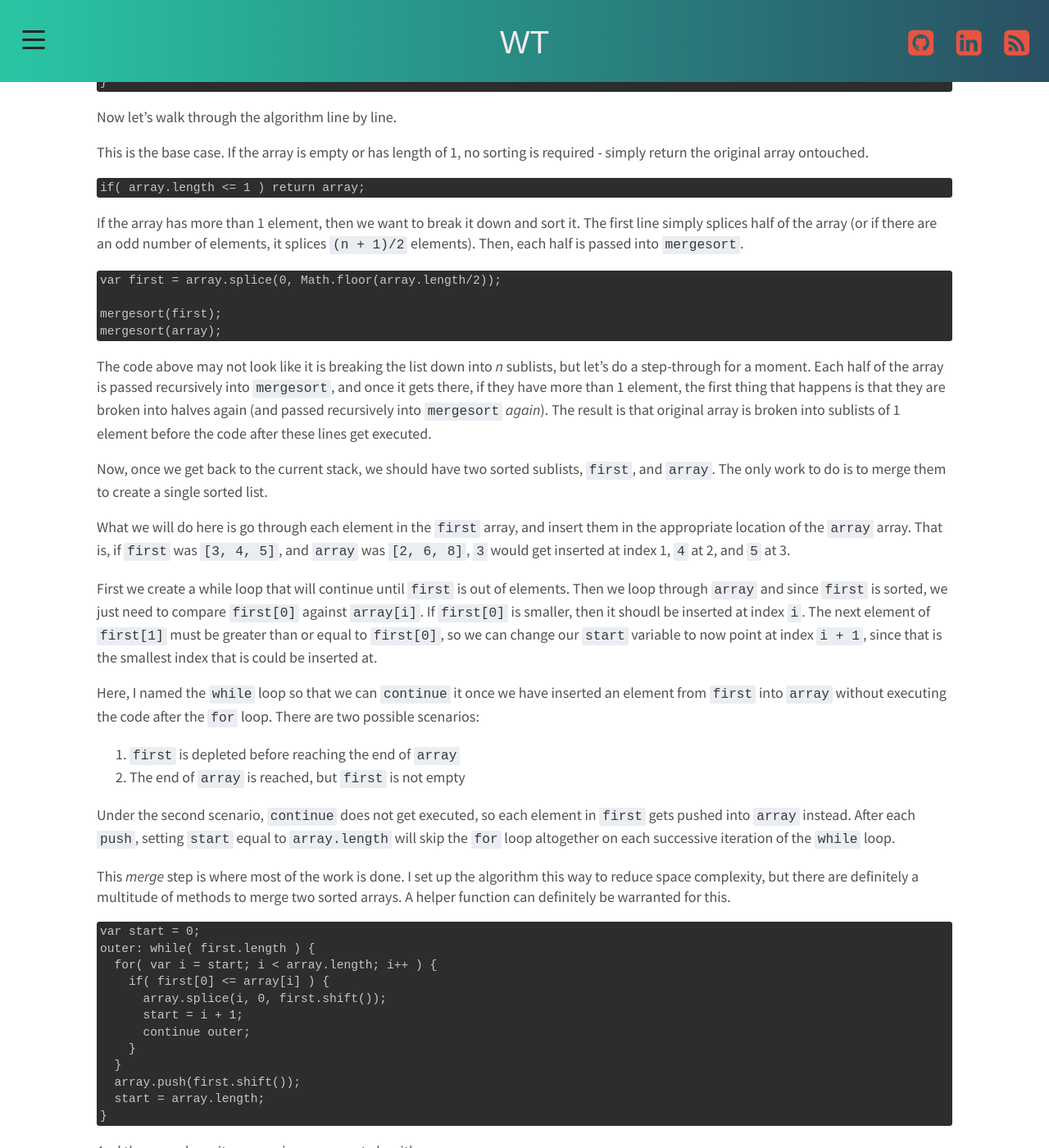
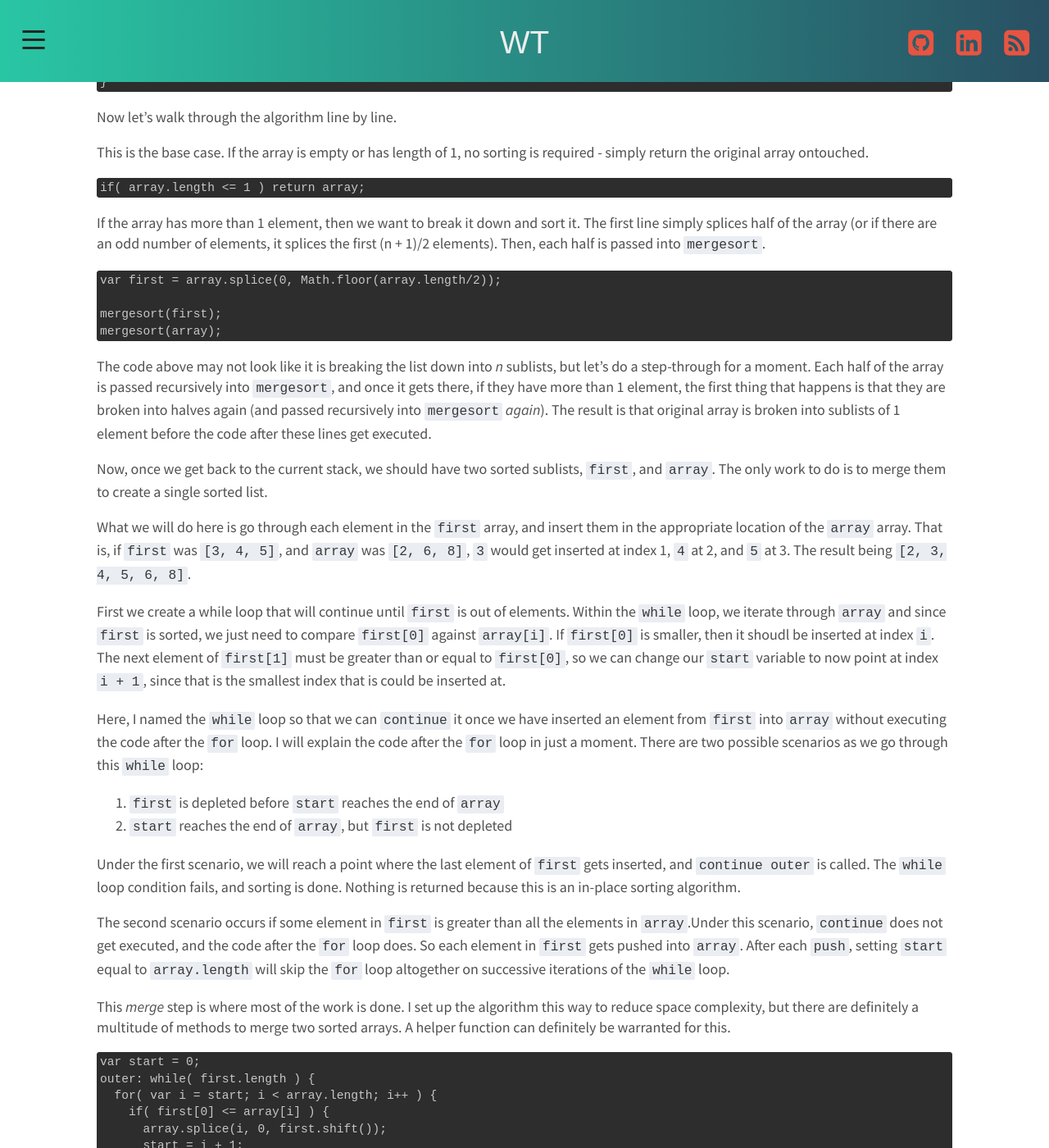
Before and after one commit to wezleytsai/wezleytsai.github.io, a Jekyll site: the page built from _posts/2015-08-08-merge-sort.md, in a window 1280 px wide and 1400 px high, scrolled down 999 px. Shown: the whole window at 82% size. Built offline with Jekyll 4.4.1, drawn with Linux system fonts in a browser that asks for light colours; nearby versions of some CDN libraries; some web fonts are replaced; Markdown is read by kramdown in place of the engine named in the settings; comment, search, counter and statistics services are not loaded; a style sheet for code colours, icons or effects is not loaded.

Commit message:
Mergesort edits

````diff
--- a/_posts/2015-08-08-merge-sort.md
+++ b/_posts/2015-08-08-merge-sort.md
@@ -62,7 +62,7 @@ This is the base case. If the array is empty or has length of 1, no sorting is r
 if( array.length <= 1 ) return array;
 ```
 
-If the array has more than 1 element, then we want to break it down and sort it. The first line simply splices half of the array (or if there are an odd number of elements, it splices `(n + 1)/2` elements). Then, each half is passed into `mergesort`.
+If the array has more than 1 element, then we want to break it down and sort it. The first line simply splices half of the array (or if there are an odd number of elements, it splices the first (n + 1)/2 elements). Then, each half is passed into `mergesort`.
 
 ```javascript
 var first = array.splice(0, Math.floor(array.length/2));
@@ -75,16 +75,18 @@ The code above may not look like it is breaking the list down into _n_ sublists,
 
 Now, once we get back to the current stack, we should have two sorted sublists, `first`, and `array`. The only work to do is to merge them to create a single sorted list.
 
-What we will do here is go through each element in the `first` array, and insert them in the appropriate location of the `array` array. That is, if `first` was `[3, 4, 5]`, and `array` was `[2, 6, 8]`, `3` would get inserted at index 1, `4` at 2, and `5` at 3.
+What we will do here is go through each element in the `first` array, and insert them in the appropriate location of the `array` array. That is, if `first` was `[3, 4, 5]`, and `array` was `[2, 6, 8]`, `3` would get inserted at index 1, `4` at 2, and `5` at 3. The result being `[2, 3, 4, 5, 6, 8]`.
 
-First we create a while loop that will continue until `first` is out of elements. Then we loop through `array` and since `first` is sorted, we just need to compare `first[0]` against `array[i]`. If `first[0]` is smaller, then it shoudl be inserted at index `i`. The next element of `first[1]` must be greater than or equal to `first[0]`, so we can change our `start` variable to now point at index `i + 1`, since that is the smallest index that is could be inserted at.
+First we create a while loop that will continue until `first` is out of elements. Within the `while` loop, we iterate through `array` and since `first` is sorted, we just need to compare `first[0]` against `array[i]`. If `first[0]` is smaller, then it shoudl be inserted at index `i`. The next element of `first[1]` must be greater than or equal to `first[0]`, so we can change our `start` variable to now point at index `i + 1`, since that is the smallest index that is could be inserted at.
 
-Here, I named the `while` loop so that we can `continue` it once we have inserted an element from `first` into `array` without executing the code after the `for` loop. There are two possible scenarios:
+Here, I named the `while` loop so that we can `continue` it once we have inserted an element from `first` into `array` without executing the code after the `for` loop. I will explain the code after the `for` loop in just a moment. There are two possible scenarios as we go through this `while` loop:
 
-1. `first` is depleted before reaching the end of `array`
-2. The end of `array` is reached, but `first` is not empty
+1. `first` is depleted before `start` reaches the end of `array`
+2. `start` reaches the end of `array`, but `first` is not depleted
 
-Under the second scenario, `continue` does not get executed, so each element in `first` gets pushed into `array` instead. After each `push`, setting `start` equal to `array.length` will skip the `for` loop altogether on each successive iteration of the `while` loop.
+Under the first scenario, we will reach a point where the last element of `first` gets inserted, and `continue outer` is called. The `while` loop condition fails, and sorting is done. Nothing is returned because this is an in-place sorting algorithm.
+
+The second scenario occurs if some element in `first` is greater than all the elements in `array`.Under this scenario, `continue` does not get executed, and the code after the `for` loop does. So each element in `first` gets pushed into `array`. After each `push`, setting `start` equal to `array.length` will skip the `for` loop altogether on successive iterations of the `while` loop.
 
 This _merge_ step is where most of the work is done. I set up the algorithm this way to reduce space complexity, but there are definitely a multitude of methods to merge two sorted arrays. A helper function can definitely be warranted for this.
 
````
